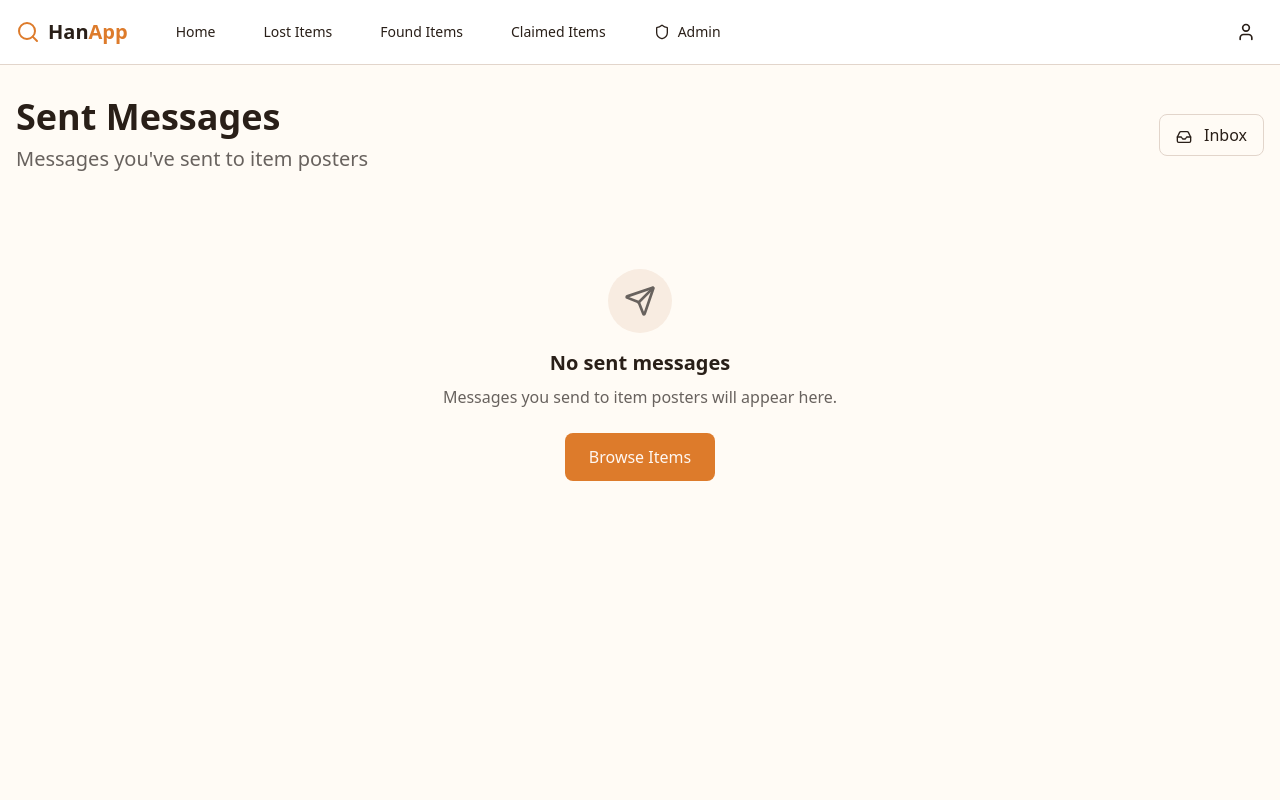
After one commit to Ritvent/Re-return, a Django app: page /messages/sent/ in a window 1280 px wide. The commit adds this page. Run offline with Django 5.2, Linux system fonts and the light colour scheme; the visitor is signed in with stand-in values (Sample User, id 1); data comes from the database, SQL or seed files in the repository; data that the repository does not hold is empty; some libraries are stand-ins or nearby versions.

Commit message:
implement in-app messaging, disregard emailing

```diff
--- /dev/null
+++ b/projectsite/lfapp/context_processors.py
@@ -0,0 +1,11 @@
+from .models import ContactMessage
+
+def unread_messages(request):
+    """Add unread message count to template context"""
+    if request.user.is_authenticated:
+        unread_count = ContactMessage.objects.filter(
+            recipient=request.user,
+            is_read=False
+        ).count()
+        return {'unread_messages_count': unread_count}
+    return {'unread_messages_count': 0}
--- /dev/null
+++ b/projectsite/lfapp/templates/lfapp/messages_sent.html
@@ -0,0 +1,111 @@
+{% extends 'lfapp/base.html' %}
+{% load static %}
+
+{% block title %}Sent Messages - Han<span class="text-primary">App</span>{% endblock %}
+
+{% block content %}
+<div class="min-h-screen bg-background">
+    {% include 'lfapp/navbar.html' %}
+
+    <main class="container mx-auto px-4 py-8">
+        <!-- Header -->
+        <section class="mb-8">
+            <div class="flex items-center justify-between">
+                <div>
+                    <h1 class="text-4xl font-bold mb-2">Sent Messages</h1>
+                    <p class="text-xl text-muted-foreground">
+                        Messages you've sent to item posters
+                    </p>
+                </div>
+                <a href="{% url 'messages_inbox' %}" class="px-4 py-2 rounded-md border border-input bg-background hover:bg-accent transition-all">
+                    <i data-lucide="inbox" class="inline h-4 w-4 mr-2"></i>
+                    Inbox
+                </a>
+            </div>
+        </section>
+
+        <!-- Messages List -->
+        <section>
+            {% if messages %}
+                <div class="space-y-4">
+                    {% for msg in messages %}
+                    <div class="bg-card border border-border rounded-lg overflow-hidden hover:shadow-md transition-shadow">
+                        <div class="p-6">
+                            <!-- Message Header -->
+                            <div class="flex items-start justify-between mb-4">
+                                <div class="flex-1">
+                                    <div class="flex items-center gap-3 mb-2">
+                                        <div class="w-10 h-10 rounded-full bg-primary/10 flex items-center justify-center">
+                                            <i data-lucide="user" class="h-5 w-5 text-primary"></i>
+                                        </div>
+                                        <div>
+                                            <p class="text-xs text-muted-foreground mb-1">To:</p>
+                                            <h3 class="font-semibold text-foreground">
+                                                {{ msg.recipient.get_full_name|default:msg.recipient.username }}
+                                            </h3>
+                                            <p class="text-sm text-muted-foreground">{{ msg.recipient.email }}</p>
+                                        </div>
+                                    </div>
+                                </div>
+                                <div class="text-right">
+                                    <p class="text-sm text-muted-foreground">{{ msg.created_at|timesince }} ago</p>
+                                    {% if msg.is_read %}
+                                        <span class="inline-flex items-center gap-1 text-xs text-primary">
+                                            <i data-lucide="check-check" class="h-3 w-3"></i>
+                                            Read
+                                        </span>
+                                    {% else %}
+                                        <span class="text-xs text-muted-foreground">Sent</span>
+                                    {% endif %}
+                                </div>
+                            </div>
+
+                            <!-- Item Reference -->
+                            <div class="bg-muted/30 rounded-lg p-3 mb-4 border border-border">
+                                <p class="text-xs text-muted-foreground mb-1">Regarding:</p>
+                                <a href="{% if msg.item.item_type == 'lost' %}{% url 'lost_items' %}{% else %}{% url 'found_items' %}{% endif %}" class="text-sm font-medium text-primary hover:underline">
+                                    {{ msg.item.title }} ({{ msg.item.get_item_type_display }})
+                                </a>
+                            </div>
+
+                            <!-- Subject -->
+                            <h4 class="font-semibold text-lg text-foreground mb-3">{{ msg.subject }}</h4>
+
+                            <!-- Message Body -->
+                            <div class="prose prose-sm max-w-none text-muted-foreground mb-4">
+                                <p class="whitespace-pre-wrap">{{ msg.message }}</p>
+                            </div>
+
+                            <!-- Your Contact Info -->
+                            {% if msg.sender_phone %}
+                            <div class="flex items-center gap-2 text-sm text-muted-foreground">
+                                <i data-lucide="phone" class="h-4 w-4"></i>
+                                <span>Your contact: {{ msg.sender_phone }}</span>
+                            </div>
+                            {% endif %}
+                        </div>
+                    </div>
+                    {% endfor %}
+                </div>
+            {% else %}
+                <div class="text-center py-16">
+                    <div class="mx-auto w-16 h-16 rounded-full bg-muted flex items-center justify-center mb-4">
+                        <i data-lucide="send" class="h-8 w-8 text-muted-foreground"></i>
+                    </div>
+                    <h3 class="text-xl font-semibold mb-2">No sent messages</h3>
+                    <p class="text-muted-foreground mb-6">
+                        Messages you send to item posters will appear here.
+                    </p>
+                    <a href="{% url 'lost_items' %}" class="px-6 py-3 rounded-md bg-primary text-primary-foreground hover:bg-primary/90 transition-all inline-block">
+                        Browse Items
+                    </a>
+                </div>
+            {% endif %}
+        </section>
+    </main>
+</div>
+
+<script>
+    lucide.createIcons();
+</script>
+{% endblock %}
--- a/projectsite/lfapp/templates/lfapp/navbar.html
+++ b/projectsite/lfapp/templates/lfapp/navbar.html
@@ -2,14 +2,19 @@
 <nav class="border-b border-border bg-card">
     <div class="container mx-auto px-4">
         <div class="flex h-16 items-center justify-between">
-            <div class="flex items-center gap-8">
+            <div class="flex items-center gap-4">
+                <!-- Mobile Menu Button -->
+                <button id="mobile-menu-btn" class="md:hidden p-1.5 rounded-md hover:bg-accent">
+                    <i data-lucide="menu" class="h-5 w-5"></i>
+                </button>
+
                 <a href="{% url 'home' %}" class="flex items-center gap-2">
                     <i data-lucide="search" class="h-6 w-6 text-primary"></i>
                     <span class="text-xl font-bold text-foreground">Han<span class="text-primary">App</span></span>
 
                 </a>
 
-                <div class="hidden md:flex items-center gap-4">
+                <div class="hidden md:flex items-center gap-4 ml-4">
                     <a href="{% url 'home' %}">
                         <button class="px-4 py-2 rounded-md text-sm font-medium transition-all {% if request.resolver_match.url_name == 'home' %}bg-primary text-primary-foreground hover:bg-primary/90{% else %}text-foreground hover:bg-accent hover:text-accent-foreground{% endif %}">
                             Home
@@ -46,9 +51,9 @@
                 <!-- Post Item Dropdown -->
                 {% if user.can_post_items %}
                 <div class="relative">
-                    <button id="post-menu-btn" class="px-4 py-2 rounded-md bg-primary text-primary-foreground font-medium hover:bg-primary/90 transition-all flex items-center gap-2">
+                    <button id="post-menu-btn" class="px-3 py-2 rounded-md bg-primary text-primary-foreground font-medium hover:bg-primary/90 transition-all flex items-center gap-2 text-sm">
                         <i data-lucide="plus" class="h-4 w-4"></i>
-                        Post Item
+                        <span class="hidden sm:inline">Post Item</span>
                     </button>
                     <div id="post-menu" class="hidden absolute right-0 mt-2 w-48 bg-card border rounded-md shadow-xl z-50">
                         <div class="p-2">
@@ -65,8 +70,11 @@
 
                 <!-- User Menu -->
                 <div class="relative">
-                    <button id="user-menu-btn" class="p-2 rounded-md hover:bg-accent">
+                    <button id="user-menu-btn" class="p-2 rounded-md hover:bg-accent relative">
                         <i data-lucide="user" class="h-5 w-5"></i>
+                        {% if unread_messages_count > 0 %}
+                        <span class="absolute top-0 right-0 h-2 w-2 bg-destructive rounded-full"></span>
+                        {% endif %}
                     </button>
                     <div id="user-menu" class="hidden absolute right-0 mt-2 w-56 bg-card border rounded-md shadow-xl z-50">
                         <div class="p-4 border-b">
@@ -74,6 +82,15 @@
                             <p class="text-xs text-muted-foreground">{{ user.email }}</p>
                         </div>
                         <div class="p-2">
+                            <a href="{% url 'messages_inbox' %}" class="flex items-center justify-between px-4 py-2 rounded-md hover:bg-accent text-sm">
+                                <span class="flex items-center gap-2">
+                                    <i data-lucide="mail" class="h-4 w-4"></i>
+                                    Messages
+                                </span>
+                                {% if unread_messages_count > 0 %}
+                                <span class="bg-destructive text-white text-xs font-bold px-2 py-0.5 rounded-full">{{ unread_messages_count }}</span>
+                                {% endif %}
+                            </a>
                             <a href="{% url 'logout' %}" class="flex items-center gap-2 px-4 py-2 rounded-md hover:bg-accent text-sm">
                                 <i data-lucide="log-out" class="h-4 w-4"></i>
                                 Logout
@@ -92,12 +109,52 @@
                 {% endif %}
             </div>
         </div>
+
+        <!-- Mobile Menu -->
+        <div id="mobile-menu" class="hidden md:hidden border-t border-border py-4">
+            <div class="flex flex-col gap-2">
+                <a href="{% url 'home' %}" class="px-4 py-2 rounded-md text-sm font-medium transition-all {% if request.resolver_match.url_name == 'home' %}bg-primary text-primary-foreground{% else %}text-foreground hover:bg-accent{% endif %}">
+                    Home
+                </a>
+                <a href="{% url 'lost_items' %}" class="px-4 py-2 rounded-md text-sm font-medium transition-all {% if request.resolver_match.url_name == 'lost_items' %}bg-primary text-primary-foreground{% else %}text-foreground hover:bg-accent{% endif %}">
+                    Lost Items
+                </a>
+                <a href="{% url 'found_items' %}" class="px-4 py-2 rounded-md text-sm font-medium transition-all {% if request.resolver_match.url_name == 'found_items' %}bg-primary text-primary-foreground{% else %}text-foreground hover:bg-accent{% endif %}">
+                    Found Items
+                </a>
+                <a href="{% url 'claimed_items' %}" class="px-4 py-2 rounded-md text-sm font-medium transition-all {% if request.resolver_match.url_name == 'claimed_items' %}bg-primary text-primary-foreground{% else %}text-foreground hover:bg-accent{% endif %}">
+                    Claimed Items
+                </a>
+                {% if user.is_authenticated and user.is_admin_user %}
+                <a href="{% url 'admin_dashboard' %}" class="px-4 py-2 rounded-md text-sm font-medium transition-all flex items-center gap-2 {% if request.resolver_match.url_name == 'admin_dashboard' %}bg-primary text-primary-foreground{% else %}text-foreground hover:bg-accent{% endif %}">
+                    <i data-lucide="shield" class="h-4 w-4"></i>
+                    Admin
+                </a>
+                {% endif %}
+            </div>
+        </div>
     </div>
 </nav>
 
 <script>
     // Toggle dropdown menus
     document.addEventListener('DOMContentLoaded', function() {
+        // Mobile Menu
+        const mobileMenuBtn = document.getElementById('mobile-menu-btn');
+        const mobileMenu = document.getElementById('mobile-menu');
+
+        if (mobileMenuBtn && mobileMenu) {
+            mobileMenuBtn.addEventListener('click', function(e) {
+                e.stopPropagation();
+                mobileMenu.classList.toggle('hidden');
+                // Close other menus
+                const postMenu = document.getElementById('post-menu');
+                const userMenu = document.getElementById('user-menu');
+                if (postMenu) postMenu.classList.add('hidden');
+                if (userMenu) userMenu.classList.add('hidden');
+            });
+        }
+
         // Post Item Menu
         const postMenuBtn = document.getElementById('post-menu-btn');
         const postMenu = document.getElementById('post-menu');
@@ -106,9 +163,10 @@
             postMenuBtn.addEventListener('click', function(e) {
                 e.stopPropagation();
                 postMenu.classList.toggle('hidden');
-                // Close user menu if open
+                // Close other menus
                 const userMenu = document.getElementById('user-menu');
                 if (userMenu) userMenu.classList.add('hidden');
+                if (mobileMenu) mobileMenu.classList.add('hidden');
             });
         }
 
@@ -120,15 +178,20 @@
             menuBtn.addEventListener('click', function(e) {
                 e.stopPropagation();
                 menu.classList.toggle('hidden');
-                // Close post menu if open
+                // Close other menus
                 if (postMenu) postMenu.classList.add('hidden');
+                if (mobileMenu) mobileMenu.classList.add('hidden');
             });
         }
 
-        // Close menus when clicking outside
+        // Close all menus when clicking outside
         document.addEventListener('click', function() {
             if (menu) menu.classList.add('hidden');
             if (postMenu) postMenu.classList.add('hidden');
+            if (mobileMenu) mobileMenu.classList.add('hidden');
         });
+
+        // Reinitialize icons after dynamic content loads
+        lucide.createIcons();
     });
 </script>
--- a/projectsite/lfapp/urls.py
+++ b/projectsite/lfapp/urls.py
@@ -12,5 +12,8 @@ urlpatterns = [
     path('post-lost/', views.post_lost_item_view, name='post_lost'),
     path('post-found/', views.post_found_item_view, name='post_found'),
     path('edit/<int:item_id>/', views.edit_item_view, name='edit_item'),
+    path('message/<int:item_id>/', views.send_message_view, name='send_message'),
+    path('messages/inbox/', views.messages_inbox_view, name='messages_inbox'),
+    path('messages/sent/', views.messages_sent_view, name='messages_sent'),
     path('admin/', views.admin_dashboard_view, name='admin_dashboard'),
 ]
--- a/projectsite/lfapp/views.py
+++ b/projectsite/lfapp/views.py
@@ -279,3 +279,76 @@ def edit_item_view(request, item_id):
         'is_edit': True,
     }
     return render(request, 'lfapp/post_item.html', context)
+
+@login_required
+def send_message_view(request, item_id):
+    """Send a message to item poster - Only verified PSU users"""
+    from django.shortcuts import get_object_or_404
+    from .models import ContactMessage
+
+    item = get_object_or_404(Item, id=item_id)
+
+    # Check if user is PSU verified
+    if not request.user.is_psu_user():
+        messages.error(request, 'Only verified PSU users can contact item posters.')
+        return redirect('home')
+
+    # Can't message your own post
+    if item.posted_by == request.user:
+        messages.error(request, 'You cannot message your own post.')
+        return redirect('home')
+
+    if request.method == 'POST':
+        subject = request.POST.get('subject', '').strip()
+        message_text = request.POST.get('message', '').strip()
+        sender_phone = request.POST.get('phone', '').strip()
+
+        if not subject or not message_text:
+            messages.error(request, 'Subject and message are required.')
+            return render(request, 'lfapp/send_message.html', {'item': item})
+
+        # Create message
+        ContactMessage.objects.create(
+            item=item,
+            sender=request.user,
+            recipient=item.posted_by,
+            subject=subject,
+            message=message_text,
+            sender_phone=sender_phone
+        )
+
+        messages.success(request, f'Your message has been sent to {item.posted_by.get_full_name() or item.posted_by.email}!')
+        return redirect('lost_items' if item.item_type == 'lost' else 'found_items')
+
+    return render(request, 'lfapp/send_message.html', {'item': item})
+
+@login_required
+def messages_inbox_view(request):
+    """View all received messages"""
+    from .models import ContactMessage
+
+    received_messages = ContactMessage.objects.filter(
+        recipient=request.user
+    ).select_related('sender', 'item').order_by('-created_at')
+
+    # Mark messages as read when viewing inbox
+    received_messages.filter(is_read=False).update(is_read=True)
+
+    context = {
+        'messages': received_messages,
+    }
+    return render(request, 'lfapp/messages_inbox.html', context)
+
+@login_required
+def messages_sent_view(request):
+    """View all sent messages"""
+    from .models import ContactMessage
+
+    sent_messages = ContactMessage.objects.filter(
+        sender=request.user
+    ).select_related('recipient', 'item').order_by('-created_at')
+
+    context = {
+        'messages': sent_messages,
+    }
+    return render(request, 'lfapp/messages_sent.html', context)
--- a/projectsite/projectsite/settings.py
+++ b/projectsite/projectsite/settings.py
@@ -72,6 +72,7 @@ TEMPLATES = [
                 'django.template.context_processors.request',
                 'django.contrib.auth.context_processors.auth',
                 'django.contrib.messages.context_processors.messages',
+                'lfapp.context_processors.unread_messages',
             ],
         },
     },
```
Also changed, not shown: projectsite/lfapp/admin.py (+46 -1 lines), projectsite/lfapp/models.py (+38 -0 lines), projectsite/lfapp/templates/lfapp/item_card.html (+5 -21 lines), projectsite/lfapp/templates/lfapp/messages_inbox.html (added, +113 -0 lines), projectsite/lfapp/templates/lfapp/send_message.html (added, +160 -0 lines), projectsite/lfapp/migrations/0004_contactmessage.py (added).
